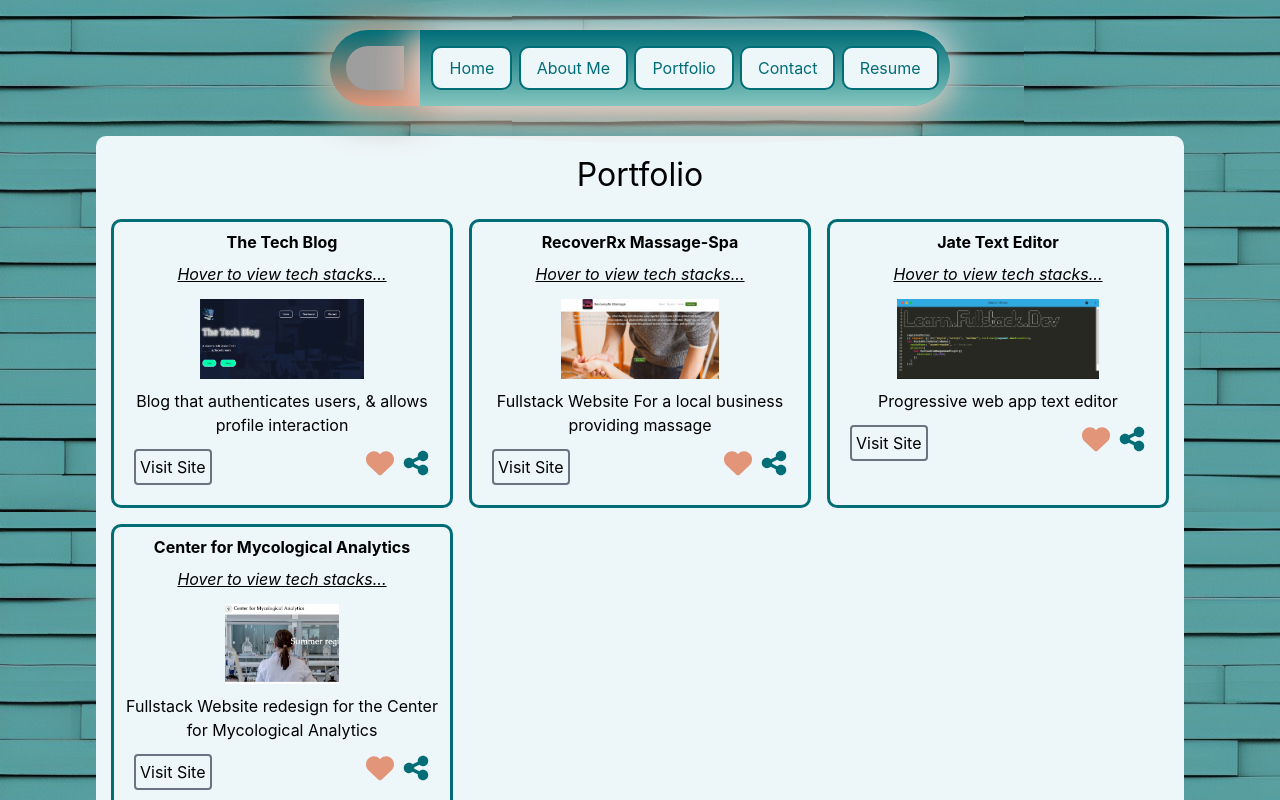
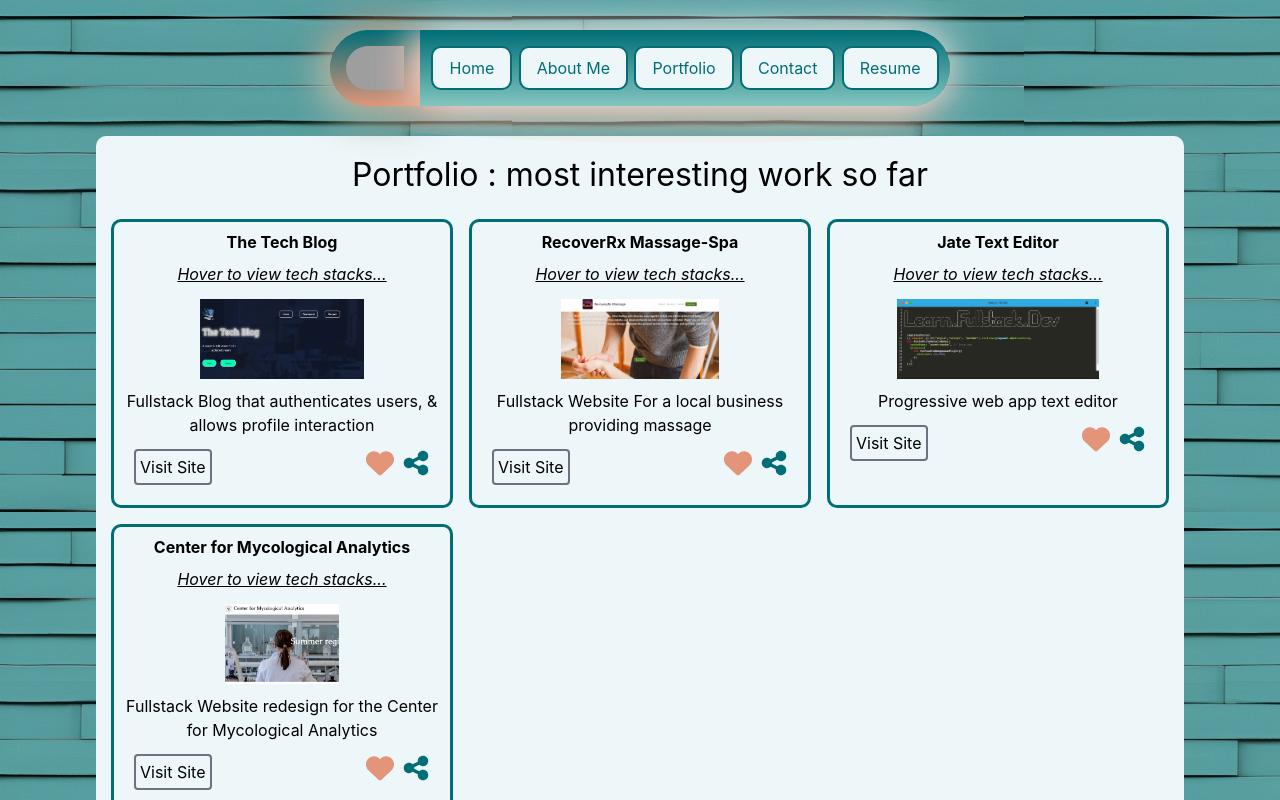
Before and after one commit to guymorganb/react-portfolio, a React (Create React App) app: page / in a window 1280 px wide. Both pictures are taken after a click on the button "Portfolio". Shown: the top 800 px of the page. Built offline with nearby package versions, Linux system fonts and the light colour scheme; grey boxes are pictures that could not be loaded.

Commit message:
made small changes

```diff
--- a/src/components/pages/portfolio.js
+++ b/src/components/pages/portfolio.js
@@ -1,6 +1,5 @@
 import React, {useState} from 'react';
 import CMA from '../../assets/CMA.png'
-import petSearch from '../../assets/pet-search.png'
 import PWA from '../../assets/PWA.png'
 import RRX from '../../assets/RRX.png'
 import techBlog from '../../assets/techBlog.png'
@@ -13,7 +12,7 @@ const projects = [
     {
         title: "The Tech Blog",
         url: "https://cms-styleblog-b43fd1e13c1e.herokuapp.com/",
-        description: "Blog that authenticates users, & allows profile interaction",
+        description: "Fullstack Blog that authenticates users, & allows profile interaction",
         techStack: "BootstrapCSS,Express,Express-Handlebars,Heroku,HTML,Javascript,JawsDB,MySQL2,Node,Sequelize,UUID",
         image: techBlog
     },
@@ -91,7 +90,7 @@ function Project({ project }) {
 function Portfolio() {
     return (
         <section className="Portfolio">
-            <h1 className="portfolio-header">Portfolio</h1>
+            <h1 className="portfolio-header">Portfolio : most interesting work so far</h1>
             <div className="grid grid-cols-1 sm:grid-cols-1 md:grid-cols-2 lg:grid-cols-3 gap-4">
                 {projects.map(project => <Project key={project.title} project={project} />)}
             </div>
```
Also changed, not shown: 1 other file (tests, documents, lock files or other folders).
